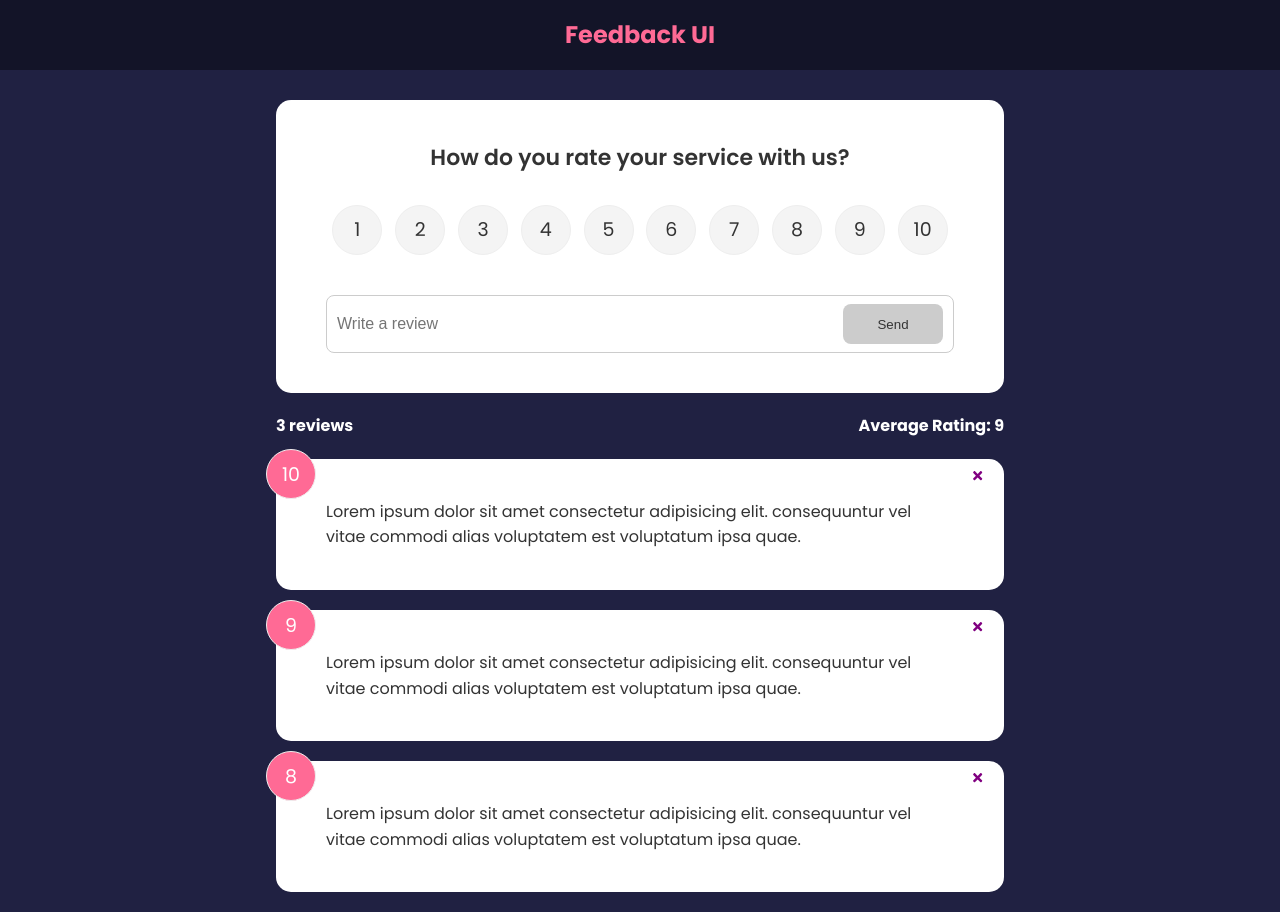
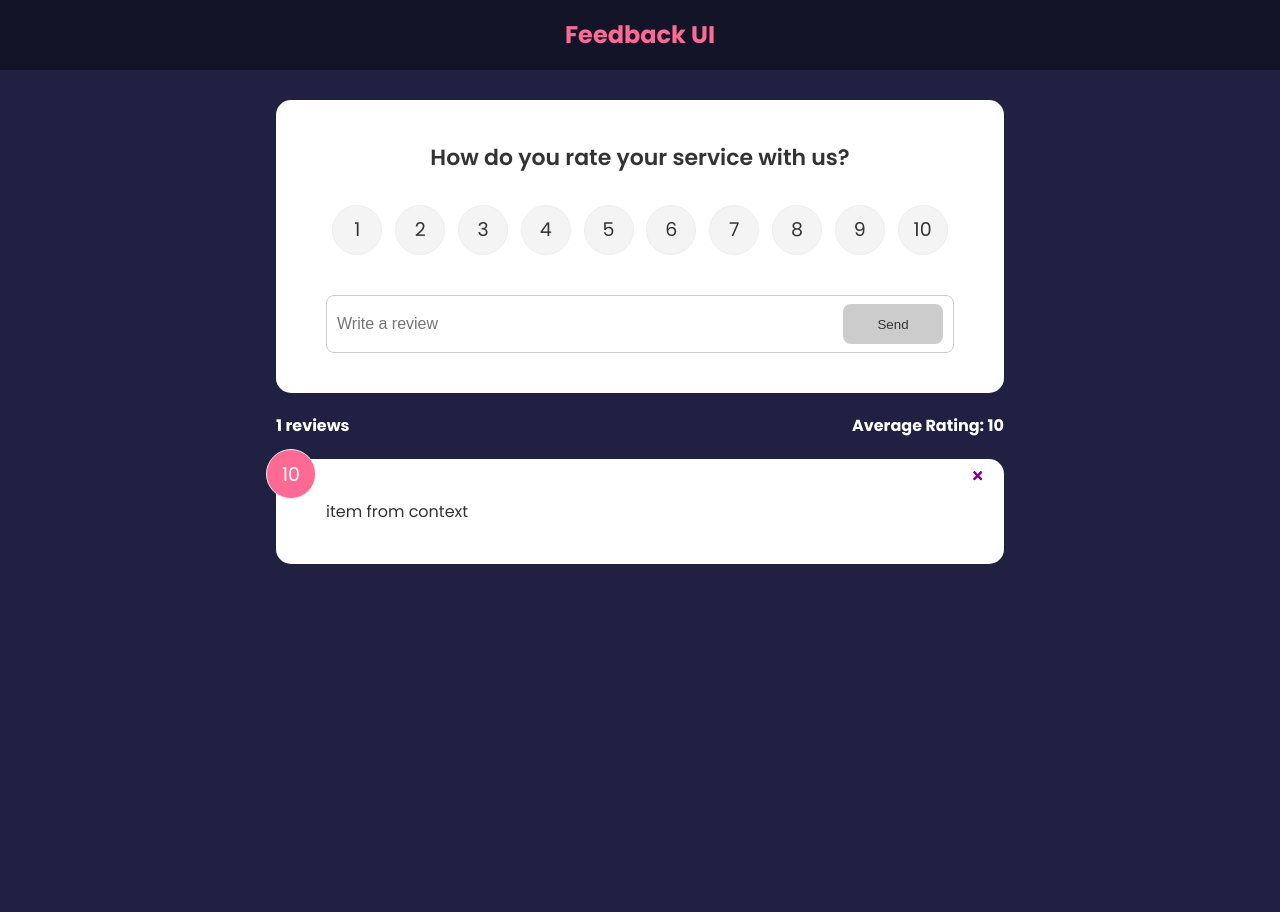
Before and after one commit to bourpie/feedback-app, a React (Vite) app: page / in a window 1280 px wide. After the commit the page ends 800 px from the top, so only its background shows below. Built offline with nearby package versions, Linux system fonts and the light colour scheme.

Commit message:
Adding context api

```diff
--- a/src/App.jsx
+++ b/src/App.jsx
@@ -1,38 +1,20 @@
-import { v4 as uuidv4 } from 'uuid'
-import { useState } from 'react'
 import Header from './components/Header'
 import FeedbackList from './components/FeedbackList'
-import FeedbackData from './data/FeedbackData'
 import FeedbackStats from './components/FeedbackStats'
 import FeedbackForm from './components/FeedbackForm'
-import AboutPage from './pages/About'
+import { FeedbackProvider } from './context/FeedbackContext'
 
 function App(){
-    const [feedback, setFeedback] = useState(FeedbackData)
-
-    const addFeedback = (newFeedback) => {
-        newFeedback.id = uuidv4()
-        setFeedback([newFeedback, ...feedback])
-    }
-
-    const deleteFeedback = (id) => {
-        if(window.confirm('Are you sure?')) {
-            setFeedback(feedback.filter(item => item.id !== id))
-        }
-    }
 
     return (
-        <>
+        <FeedbackProvider>
             <Header />
             <div className="container">
-                        <FeedbackForm handleAdd={addFeedback} />
-                        <FeedbackStats feedback={feedback} />
-                        <FeedbackList
-                            feedback={feedback}
-                            handleDelete={deleteFeedback}
-                        />
+                <FeedbackForm />
+                <FeedbackStats />
+                <FeedbackList />
             </div>
-            </>
+        </FeedbackProvider>
     )
 }
 
--- a/src/components/FeedbackForm.jsx
+++ b/src/components/FeedbackForm.jsx
@@ -2,8 +2,11 @@
 import Card from './shared/Card'
 import Button from './shared/Button'
 import RatingSelect from './RatingSelect'
+import { useContext } from 'react'
+import FeedbackContext from '../context/FeedbackContext'
 
-function FeedbackForm({handleAdd}) {
+function FeedbackForm() {
+    const {addFeedback} = useContext(FeedbackContext)
 
     const [text, setText] = useState('')
     const [rating, setRating] = useState(10)
@@ -33,7 +36,7 @@
                 rating
             }
 
-            handleAdd(newFeedback)
+            addFeedback(newFeedback)
 
             setText('')
             setRating(0)
--- a/src/components/FeedbackItem.jsx
+++ b/src/components/FeedbackItem.jsx
@@ -1,12 +1,15 @@
 import { FaTimes } from 'react-icons/fa'
 import Card from './shared/Card'
+import { useContext } from 'react'
+import FeedbackContext from '../context/FeedbackContext'
 
-function FeedbackItem({ item, handleDelete }) {
+function FeedbackItem({ item }) {
+    const {deleteFeedback} = useContext(FeedbackContext)
 
     return (
         <Card>
             <div className="num-display">{item.rating}</div>
-            <button onClick={handleDelete} className="close">
+            <button onClick={() => deleteFeedback(item.id)} className="close">
                 <FaTimes color='purple' />
             </button>
             <div className="text-display">{item.text}</div>
--- a/src/components/FeedbackList.jsx
+++ b/src/components/FeedbackList.jsx
@@ -1,7 +1,10 @@
 import FeedbackItem from './FeedbackItem'
 import { motion, AnimatePresence } from 'framer-motion'
+import { useContext } from 'react'
+import FeedbackContext from '../context/FeedbackContext'
 
-function FeedbackList({feedback, handleDelete}) {
+function FeedbackList() {
+    const {feedback} = useContext(FeedbackContext)
 
     if (!feedback || feedback.length === 0) {
         return <p>No feedback yet</p>
@@ -20,7 +23,6 @@
                         <FeedbackItem
                             key={item.id}
                             item={item}
-                    handleDelete={() => handleDelete(item.id)}
                         />
                     </motion.div>
                 )}
--- a/src/components/FeedbackStats.jsx
+++ b/src/components/FeedbackStats.jsx
@@ -1,6 +1,8 @@
+import { useContext } from 'react'
+import FeedbackContext from '../context/FeedbackContext'
 
-
-function FeedbackStats({feedback}) {
+function FeedbackStats() {
+    const {feedback} = useContext(FeedbackContext)
 
     // Calculer la moyenne avec reduce
     let average = feedback.reduce((accumulator, currentValue) => {
--- /dev/null
+++ b/src/context/FeedbackContext.jsx
@@ -0,0 +1,38 @@
+import { createContext, useState } from "react"
+import { v4 as uuidv4 } from 'uuid'
+import FeedbackData from '../data/FeedbackData'
+
+const FeedbackContext = createContext()
+
+export const FeedbackProvider = ( {children} ) => {
+    const [feedback, setFeedback] = useState([
+        {
+            id: 1,
+            text: 'item from context',
+            rating: 10
+        }
+    ])
+
+    const deleteFeedback = (id) => {
+        if(window.confirm('Are you sure?')) {
+            setFeedback(feedback.filter(item => item.id !== id))
+        }
+    }
+
+    const addFeedback = (newFeedback) => {
+        newFeedback.id = uuidv4()
+        setFeedback([newFeedback, ...feedback])
+    }
+
+    return (
+        <FeedbackContext.Provider value={{
+            feedback,
+            deleteFeedback,
+            addFeedback
+        }}>
+            {children}
+        </FeedbackContext.Provider>
+    )
+}
+
+export default FeedbackContext
```
Lines whose indentation alone changed are shown as unchanged.
